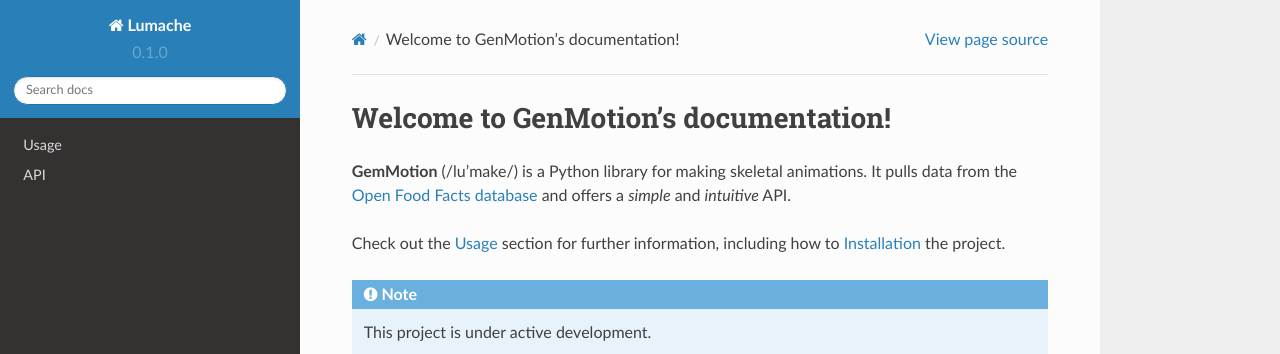
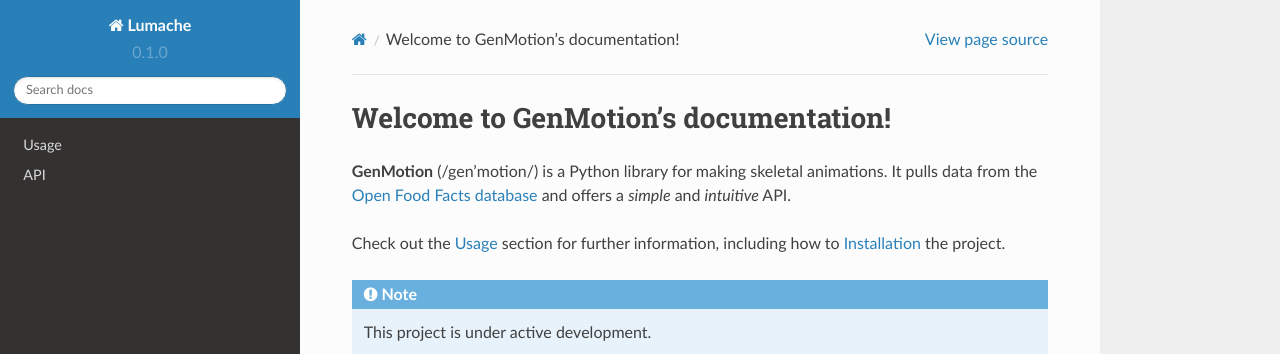
Before and after one commit to yizhouzhao/GenMotion, a Sphinx documentation site: the page built from docs/source/index.rst, in a window 1280 px wide. Shown: the top 354 px of the page. Built offline with Sphinx 7.4.7 and the Read the Docs theme 2.0.0, drawn with Linux system fonts in a browser that asks for light colours.

Commit message:
Update index.rst

```diff
--- a/docs/source/index.rst
+++ b/docs/source/index.rst
@@ -1,7 +1,7 @@
 Welcome to GenMotion's documentation!
 ===================================
 
-**GemMotion** (/lu'make/) is a Python library for making skeletal animations.
+**GenMotion** (/gen'motion/) is a Python library for making skeletal animations.
 It pulls data from the `Open Food Facts database <https://world.openfoodfacts.org/>`_
 and offers a *simple* and *intuitive* API.
 
```
